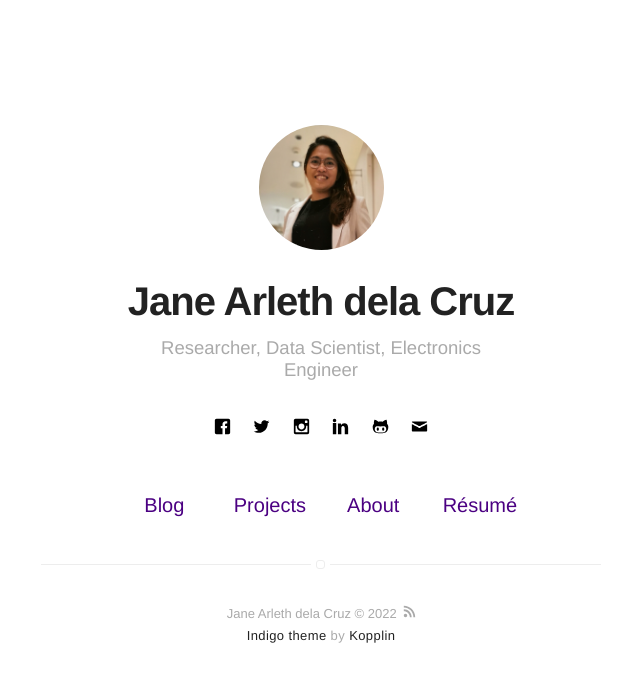
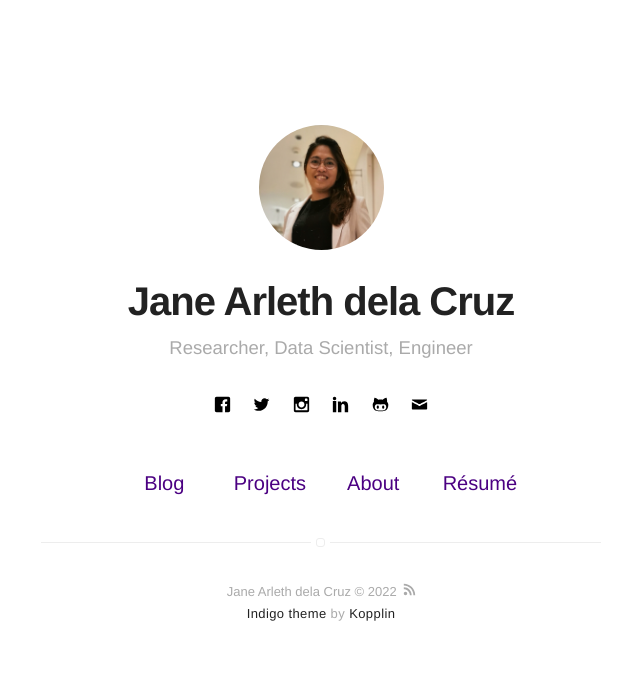
Before and after one commit to arlethitgo/learnmore, a Jekyll site: the page built from index.html, in a window 1280 px wide. Shown: the top 682 px of the page, without its empty margins (319-959 px from the left). Built offline with Jekyll 4.4.1, drawn with Linux system fonts in a browser that asks for light colours.

Commit message:
Update _config.yml

```diff
--- a/_config.yml
+++ b/_config.yml
@@ -1,6 +1,6 @@
 # main text of home
 name: Jane Arleth dela Cruz
-bio: Researcher, Data Scientist, Electronics Engineer
+bio: Researcher, Data Scientist, Engineer
 
 # twitter summary info
 description: A blog about technology and stuff related
```
